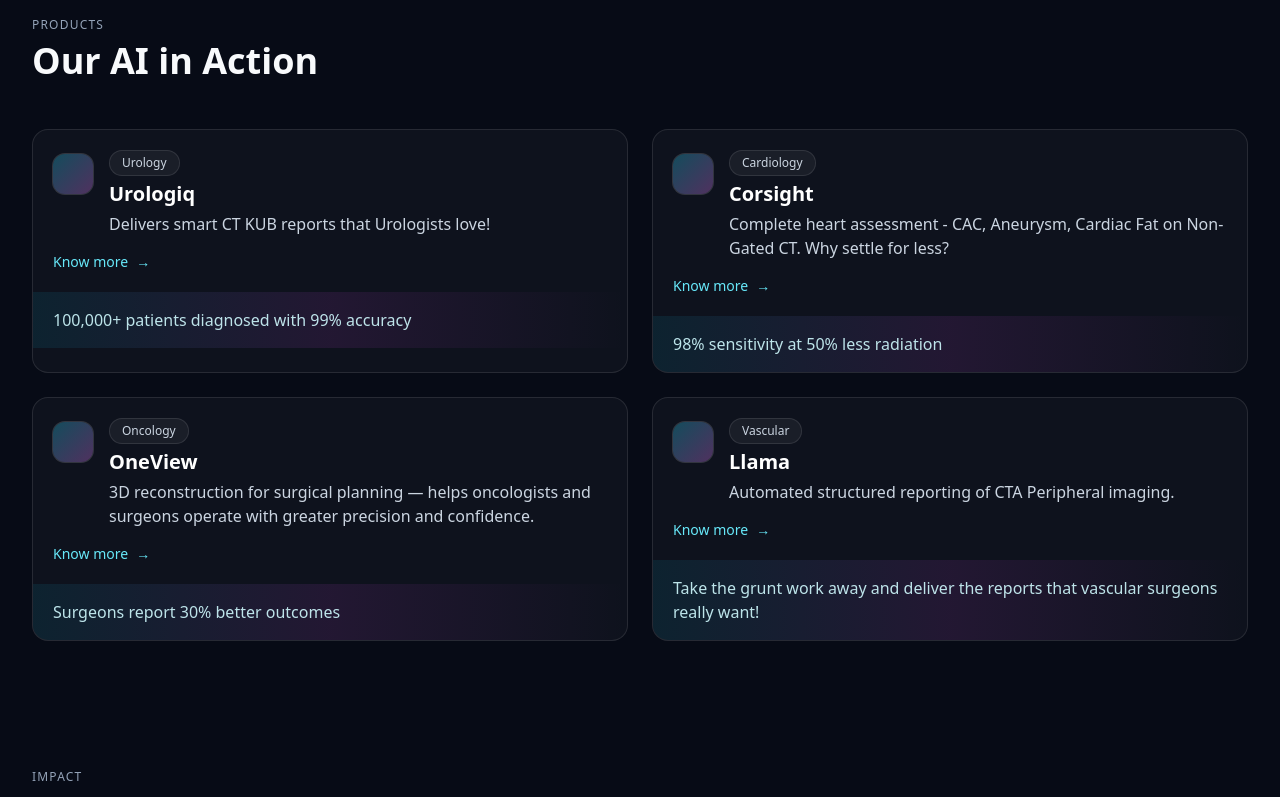
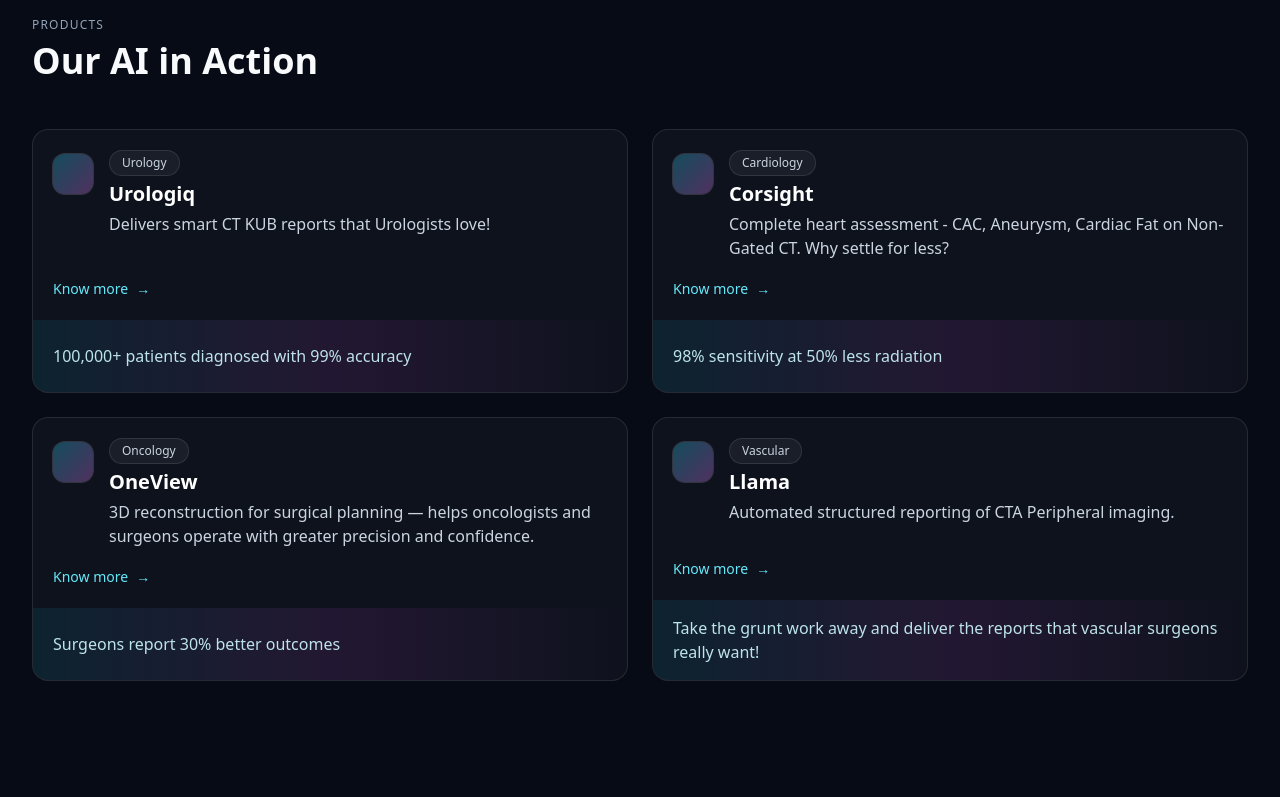
Before and after one commit to BiocliqAI/website-new, a React (Vite) app: page / in a window 1280 px wide. Shown: the part 1480-2277 px from the top of the page. Built offline with nearby package versions, Linux system fonts and the light colour scheme.

Commit message:
style: unify product card layout
Co-authored-by: factory-droid[bot] <138933559+factory-droid[bot]@users.noreply.github.com>

```diff
--- a/src/components/TechCard.tsx
+++ b/src/components/TechCard.tsx
@@ -15,8 +15,8 @@
   const external = href.startsWith('http')
 
   return (
-    <article className="group text-left w-full rounded-2xl border border-white/10 bg-white/[0.03] hover:bg-white/[0.06] transition overflow-hidden" data-testid={`tech-card-${title}`}>
-      <div className="p-5 flex flex-col gap-4">
+    <article className="group text-left w-full rounded-2xl border border-white/10 bg-white/[0.03] hover:bg-white/[0.06] transition overflow-hidden flex flex-col" data-testid={`tech-card-${title}`}>
+      <div className="p-5 flex flex-col gap-4 flex-1">
         <div className="flex items-start gap-4">
           <div className="mt-1 size-10 rounded-xl bg-gradient-to-br from-cyan-400/30 to-fuchsia-400/30 ring-1 ring-white/15" />
           <div className="flex-1">
@@ -27,6 +27,7 @@
             <p className="mt-1 text-slate-300 text-sm md:text-base">{blurb}</p>
           </div>
         </div>
+        <div className="mt-auto">
           {isInternal ? (
             <Link to={href} className="inline-flex items-center gap-2 text-sm font-medium text-cyan-300 hover:text-white transition">
               Know more
@@ -39,9 +40,12 @@
             </a>
           )}
         </div>
+      </div>
       <div className="bg-gradient-to-r from-cyan-500/10 via-fuchsia-500/10 to-transparent group-hover:via-fuchsia-500/20">
         {footer ? (
-          <div className="px-5 py-4 text-sm md:text-base font-medium text-cyan-100/90">{footer}</div>
+          <div className="px-5 py-4 text-sm md:text-base font-medium text-cyan-100/90 min-h-[4.5rem] flex items-center">
+            {footer}
+          </div>
         ) : (
           <div className="h-24" />
         )}
```
Lines whose indentation alone changed are shown as unchanged.
